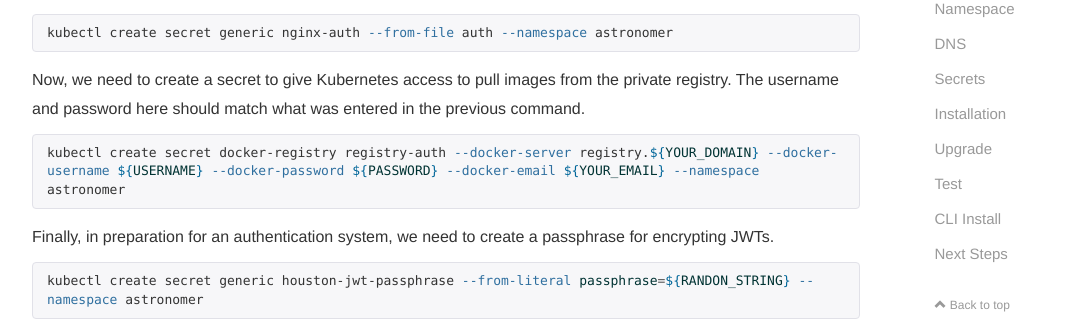
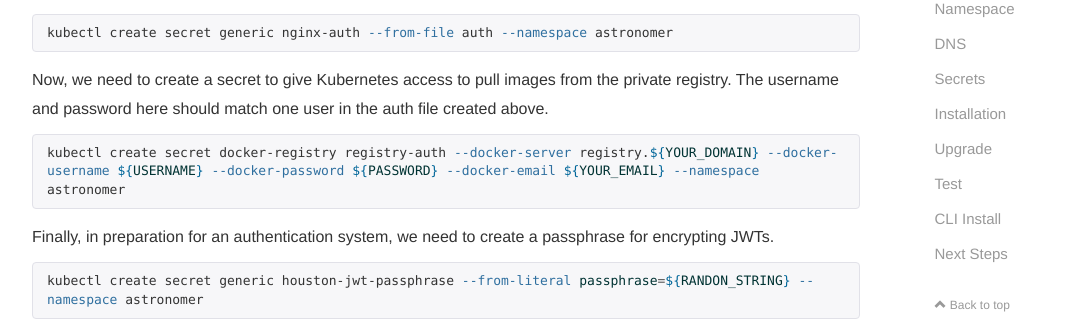
Before and after one commit to skynet/astronomer-ee, a Jekyll site: the page built from docs/pages/guides/google-cloud.md, in a window 1280 px wide and 900 px high, scrolled down 4887 px. Shown: the part 189-509 px from the top of the window, without its empty margins (38-1121 px from the left). Built offline with Jekyll 4.4.1, drawn with Linux system fonts in a browser that asks for light colours; nearby versions of some CDN libraries; comment, search, counter and statistics services are not loaded.

Commit message:
Updated docs to reflect multiple user auths
Adding for clarification to hopefully avoid confusion

````diff
--- a/docs/pages/guides/google-cloud.md
+++ b/docs/pages/guides/google-cloud.md
@@ -173,7 +173,7 @@ Now, let's create the secret from that file. If you change the name of the secre
 kubectl create secret generic nginx-auth --from-file auth --namespace astronomer
 ```
 
-Now, we need to create a secret to give Kubernetes access to pull images from the private registry. The username and password here should match what was entered in the previous command.
+Now, we need to create a secret to give Kubernetes access to pull images from the private registry. The username and password here should match one user in the auth file created above.
 
 ```bash
 kubectl create secret docker-registry registry-auth --docker-server registry.${YOUR_DOMAIN} --docker-username ${USERNAME} --docker-password ${PASSWORD} --docker-email ${YOUR_EMAIL} --namespace astronomer
````
